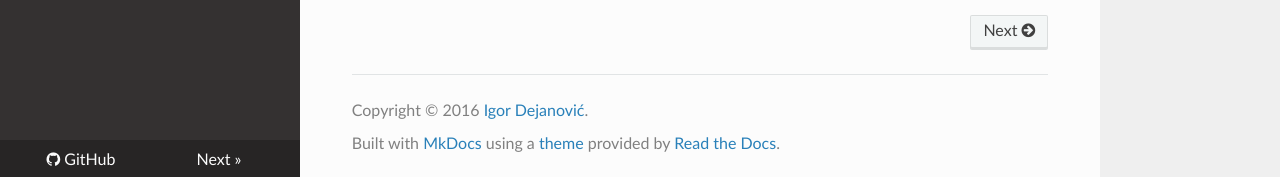
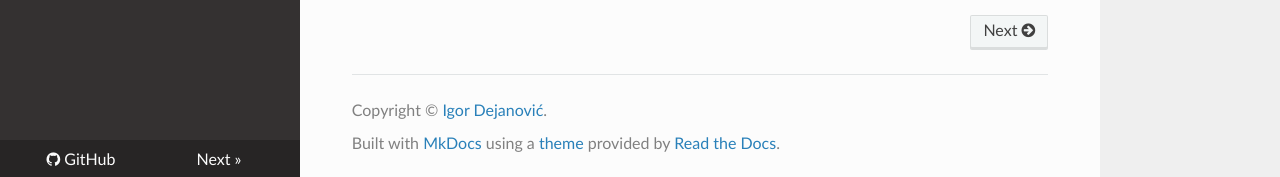
Before and after one commit to textX/textX, an MkDocs documentation site: the page built from docs/index.md, in a window 1280 px wide and 1400 px high, scrolled down 2776 px. Shown: the part 1220-1397 px from the top of the window. Built offline with MkDocs 1.6.1, drawn with Linux system fonts in a browser that asks for light colours; nearby versions of some CDN libraries; comment, search, counter and statistics services are not loaded; old or Windows-style settings are respelled for this version of MkDocs; some of the changed lines change nothing that is shown.

Commit message:
Support for docs multiple versions.

```diff
--- /dev/null
+++ b/docs/css/version-select.css
@@ -0,0 +1,5 @@
+#version-selector {
+  display: block;
+  margin: -10px auto 0.809em;
+  padding: 2px;
+}
--- /dev/null
+++ b/docs/js/version-select.js
@@ -0,0 +1,64 @@
+window.addEventListener("DOMContentLoaded", function() {
+  function normalizePath(path) {
+    var normalized = [];
+    path.split("/").forEach(function(bit, i) {
+      if (bit === "." || (bit === "" && i !== 0)) {
+        return;
+      } else if (bit === "..") {
+        if (normalized.length === 1 && normalized[0] === "") {
+          // We must be trying to .. past the root!
+          throw new Error("invalid path");
+        } else if (normalized.length === 0 ||
+                   normalized[normalized.length - 1] === "..") {
+          normalized.push("..");
+        } else {
+          normalized.pop();
+        }
+      } else {
+        normalized.push(bit);
+      }
+    });
+    return normalized.join("/");
+  }
+
+  // `base_url` comes from the base.html template for this theme.
+  var REL_BASE_URL = base_url;
+  var ABS_BASE_URL = normalizePath(window.location.pathname + "/" +
+                                   REL_BASE_URL);
+  var CURRENT_VERSION = ABS_BASE_URL.split("/").pop();
+
+  function makeSelect(options, selected) {
+    var select = document.createElement("select");
+
+    options.forEach(function(i) {
+      var option = new Option(i.text, i.value, undefined,
+                              i.value === selected);
+      select.add(option);
+    });
+
+    return select;
+  }
+
+  var xhr = new XMLHttpRequest();
+  xhr.open("GET", REL_BASE_URL + "/../versions.json");
+  xhr.onload = function() {
+    var versions = JSON.parse(this.responseText);
+
+    var realVersion = versions.find(function(i) {
+      return i.version === CURRENT_VERSION ||
+             i.aliases.includes(CURRENT_VERSION);
+    }).version;
+
+    var select = makeSelect(versions.map(function(i) {
+      return {text: i.title, value: i.version};
+    }), realVersion);
+    select.id = "version-selector";
+    select.addEventListener("change", function(event) {
+      window.location.href = REL_BASE_URL + "/../" + this.value;
+    });
+
+    var title = document.querySelector("div.wy-side-nav-search");
+    title.insertBefore(select, title.querySelector(".icon-home").nextSibling);
+  };
+  xhr.send();
+});
--- a/mkdocs.yml
+++ b/mkdocs.yml
@@ -4,38 +4,41 @@
 site_author: Igor Dejanović
 
 repo_url: https://github.com/igordejanovic/textX
-google_analytics: ['UA-68681917-1', 'igordejanovic.net']
+google_analytics: [UA-68681917-1, igordejanovic.net]
 theme: readthedocs
-extra_css: ['style.css']
+extra_css: [style.css, css/version-select.css]
 
 pages:
 - Home: index.md
 - User Guide:
-    - Grammar: grammar.md
-    - Meta-model: metamodel.md
-    - Model: model.md
-    - Parser configuration: parser_config.md
-    - Visualization: visualization.md
-    - Error handling: error_handling.md
-    - Debugging: debugging.md
-    - textx command: textx_command.md
+  - Grammar: grammar.md
+  - Meta-model: metamodel.md
+  - Model: model.md
+  - Parser configuration: parser_config.md
+  - Visualization: visualization.md
+  - Error handling: error_handling.md
+  - Debugging: debugging.md
+  - textx command: textx_command.md
 - Tutorials:
-    - Hello World: tutorials/hello_world.md
-    - Robot: tutorials/robot.md
-    - Entity: tutorials/entity.md
-    - State Machine: tutorials/state_machine.md
-    - Toy language compiler: tutorials/toylanguage.md
+  - Hello World: tutorials/hello_world.md
+  - Robot: tutorials/robot.md
+  - Entity: tutorials/entity.md
+  - State Machine: tutorials/state_machine.md
+  - Toy language compiler: tutorials/toylanguage.md
 - About:
-    - Comparison: about/comparison.md
-    - Discuss: about/discuss.md
-    - Contributing: about/contributing.md
-    - License: about/license.md
+  - Comparison: about/comparison.md
+  - Discuss: about/discuss.md
+  - Contributing: about/contributing.md
+  - License: about/license.md
 - What's new:
-    - Release 1.5: whatsnew/release_1_5.md
+  - Release 1.5: whatsnew/release_1_5.md
 
 markdown_extensions:
-    - admonition:
-    - toc:
-        permalink: True
+- admonition:
+- toc:
+    permalink: true
 
-copyright: Copyright &copy; 2016 <a href="http://igordejanovic.net/">Igor Dejanović</a>.
+copyright: Copyright &copy; <a href="http://igordejanovic.net/">Igor Dejanović</a>.
+
+extra_javascript:
+- js/version-select.js
```
